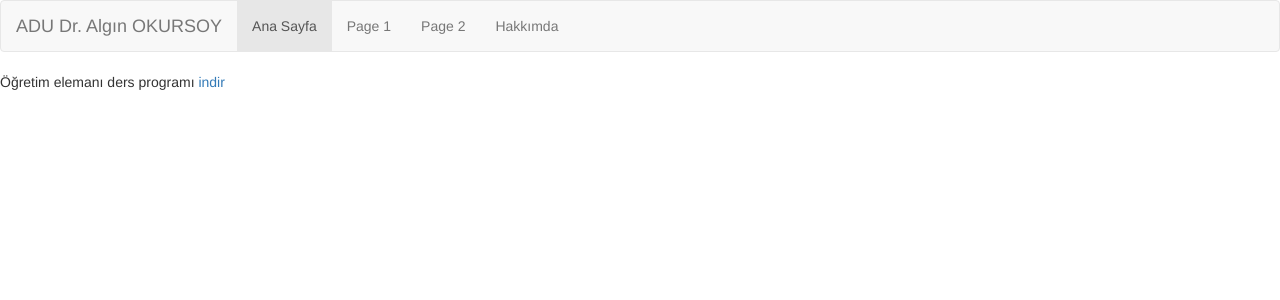
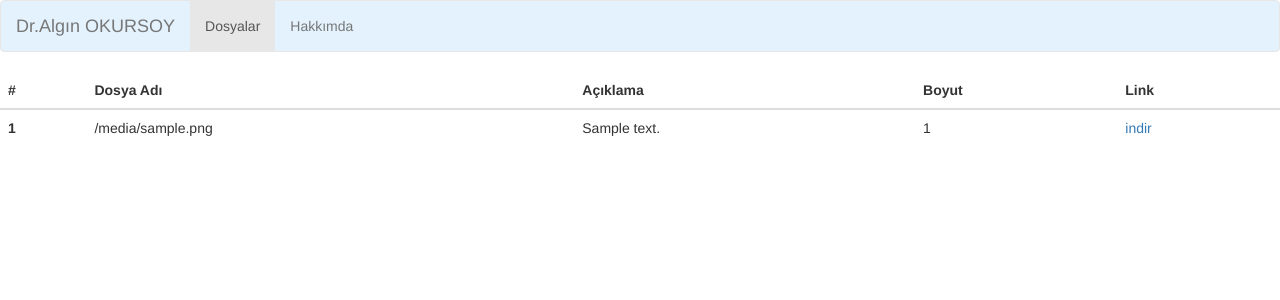
Before and after one commit to alginokursoy/adu_project, a Python web app: template file_holder/templates/file_holder/home.html in a window 1280 px wide. Shown: the top 300 px of the page. Run offline with Jinja, Linux system fonts and the light colour scheme; the template is opened without the code that fills it: most values are stand-ins (such as "Sample title", 1, 10 or a date in 2020); some libraries are stand-ins or nearby versions.

Commit message:
düzenleme

```diff
--- a/file_holder/models.py
+++ b/file_holder/models.py
@@ -3,7 +3,8 @@ from django.db import models
 # Create your models here.
 class FileBank(models.Model):
     file=models.FileField(null=False, blank=False)
-    course_title=models.CharField(blank=True, null=True, max_length=100)
+    file_name=models.CharField(blank=True, null=True, max_length=100)
+    description=models.TextField(default='none')
 
     def __str__(self):
         return self.file.name
--- a/file_holder/templates/file_holder/home.html
+++ b/file_holder/templates/file_holder/home.html
@@ -9,25 +9,45 @@
     <title>Dr. Algın Okursoy Web Sayfası</title>
   </head>
   <body>
-    <nav class="navbar navbar-default">
+
+    <nav class="navbar navbar-default" style="background-color: #e3f2fd;">
         <div class="container-fluid">
           <div class="navbar-header">
-            <a class="navbar-brand" href="#">ADU Dr. Algın OKURSOY</a>
+            <a class="navbar-brand" href="#">Dr.Algın OKURSOY</a>
           </div>
           <ul class="nav navbar-nav">
-            <li class="active"><a href="#">Ana Sayfa</a></li>
-            <li><a href="#">Page 1</a></li>
-            <li><a href="#">Page 2</a></li>
-            <li><a href="#">Hakkımda</a></li>
+            <li class="active"><a href="#">Dosyalar</a></li>
+            <!--<li><a href="#">Page 1</a></li>
+            <li><a href="#">Page 2</a></li>-->
+            <li><a href="https://akbis.adu.edu.tr/personelcv.asp?RegKey=A-1306">Hakkımda</a></li>
           </ul>
         </div>
       </nav>
 
-    <div class="">
-      {% for file in files %}
-        <p>Öğretim elemanı ders programı <a href="{{ file.file.url }}">    indir</a></p>
-      {% endfor %}
-    </div>
+      <div class="">
+        <table class="table table-hover">
+          <thead>
+            <tr>
+              <th scope="col">#</th>
+              <th scope="col">Dosya Adı</th>
+              <th scope="col">Açıklama</th>
+              <th scope="col">Boyut</th>
+              <th scope="col">Link</th>
+            </tr>
+          </thead>
+          <tbody>
+            {% for file in files %}
+            <tr>
+              <th scope="row">{{ file.pk}}</th>
+              <td>{{  file.file_name }}</td>
+              <td>{{  file.description }}</td>
+              <td>{{ file.file.size}}</td>
+              <td><a href="{{ file.file.url }}">indir</a></td>
+            </tr>
+            {% endfor %}
+          </tbody>
+        </table>
+      </div>
 
   </body>
 </html>
```
Also changed, not shown: file_holder/migrations/0003_auto_20181008_0016.py (added), 1 other file.
